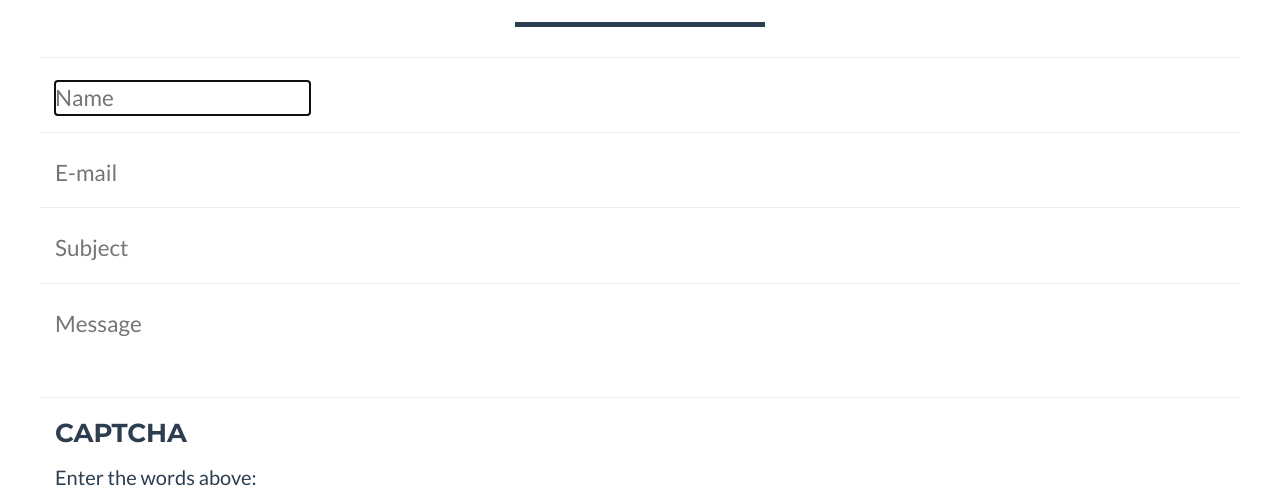
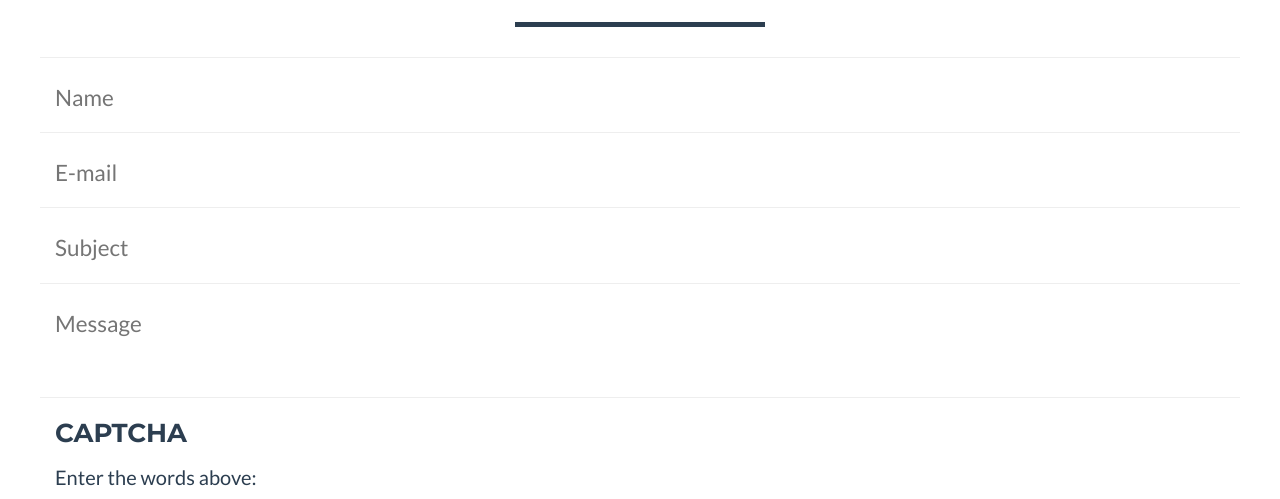
Before and after one commit to tadasz/tadasz.github.io, a plain HTML site: page index.html in a window 1280 px wide. Shown: the part 2450-2949 px from the top of the page. Drawn offline with nearby package versions, Linux system fonts and the light colour scheme.

Commit message:
removed autofocus

```diff
--- a/index.html
+++ b/index.html
@@ -213,7 +213,7 @@
                 <div class="row control-group">
                     <div class="form-group col-xs-12 floating-label-form-group controls">
                         <label for="name">Name</label>
-                        <input id="name" type="text" name="name" class="field" placeholder="Name" required autofocus /><br/>
+                        <input id="name" type="text" name="name" class="field" placeholder="Name" required /><br/>
                     </div>
                 </div>
 
```
